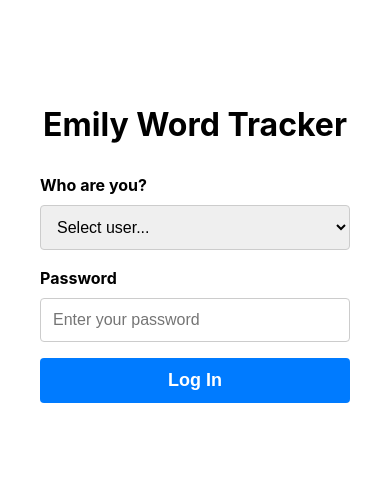
After one commit to nomindnick/emily-talking-app, a Flask app: page /login in a window 390 px wide. The commit adds this page. Shown: the top 482 px of the page. Run offline with Flask 3, Linux system fonts and the light colour scheme.

Commit message:
Complete Sprint 2: Authentication
Implement login/logout functionality using Flask-Login:
- Add UserMixin to User model for session management
- Configure Flask-Login with LoginManager and user_loader
- Add login/logout routes with password verification
- Create mobile-friendly login template with user dropdown
- Update base template with nav bar, logout button, flash messages
- Protect index route with @login_required
- Add seeded_db and authenticated_client test fixtures
- All 5 required authentication tests passing (17 total)

🤖 Generated with [Claude Code](https://claude.com/claude-code)

Co-Authored-By: Claude <noreply@anthropic.com>

```diff
--- a/app/__init__.py
+++ b/app/__init__.py
@@ -25,6 +25,11 @@ def create_app(config_name="default"):
     # Initialize extensions
     db.init_app(app)
 
+    # Initialize Flask-Login
+    from app.auth import login_manager
+
+    login_manager.init_app(app)
+
     # Register routes
     from app.routes import main_bp
 
--- a/app/models.py
+++ b/app/models.py
@@ -3,12 +3,13 @@
 from datetime import datetime, timezone
 
 import bcrypt
+from flask_login import UserMixin
 from sqlalchemy import func
 
 from app import db
 
 
-class User(db.Model):
+class User(UserMixin, db.Model):
     """User model for parent accounts."""
 
     __tablename__ = "users"
--- a/app/routes.py
+++ b/app/routes.py
@@ -1,11 +1,58 @@
 """Application routes."""
 
-from flask import Blueprint, render_template
+from flask import Blueprint, flash, redirect, render_template, request, url_for
+from flask_login import current_user, login_required, login_user, logout_user
+
+from app.models import User
 
 main_bp = Blueprint("main", __name__)
 
 
 @main_bp.route("/")
+@login_required
 def index():
-    """Display the main page."""
+    """Display the main dashboard."""
     return render_template("base.html")
+
+
+@main_bp.route("/login", methods=["GET", "POST"])
+def login():
+    """Handle user login."""
+    # Redirect if already logged in
+    if current_user.is_authenticated:
+        return redirect(url_for("main.index"))
+
+    if request.method == "POST":
+        username = request.form.get("username")
+        password = request.form.get("password")
+
+        if not username or not password:
+            flash("Please select a user and enter a password.", "error")
+            return redirect(url_for("main.login"))
+
+        user = User.query.filter_by(username=username).first()
+
+        if user is None or not user.check_password(password):
+            flash("Invalid username or password.", "error")
+            return redirect(url_for("main.login"))
+
+        login_user(user)
+        flash(f"Welcome back, {user.display_name}!", "success")
+
+        # Redirect to requested page or index
+        next_page = request.args.get("next")
+        if next_page:
+            return redirect(next_page)
+        return redirect(url_for("main.index"))
+
+    # GET request - display login form
+    users = User.query.all()
+    return render_template("login.html", users=users)
+
+
+@main_bp.route("/logout")
+def logout():
+    """Handle user logout."""
+    logout_user()
+    flash("You have been logged out.", "info")
+    return redirect(url_for("main.login"))
--- a/app/templates/base.html
+++ b/app/templates/base.html
@@ -4,13 +4,121 @@
     <meta charset="UTF-8">
     <meta name="viewport" content="width=device-width, initial-scale=1">
     <title>{% block title %}Emily Word Tracker{% endblock %}</title>
+    <style>
+        * {
+            box-sizing: border-box;
+        }
+
+        body {
+            font-family: -apple-system, BlinkMacSystemFont, 'Segoe UI', Roboto, Oxygen, Ubuntu, sans-serif;
+            margin: 0;
+            padding: 0;
+            line-height: 1.5;
+        }
+
+        .nav {
+            background-color: #007bff;
+            padding: 12px 20px;
+            display: flex;
+            justify-content: space-between;
+            align-items: center;
+        }
+
+        .nav-brand {
+            color: white;
+            font-size: 18px;
+            font-weight: bold;
+            text-decoration: none;
+        }
+
+        .nav-user {
+            display: flex;
+            align-items: center;
+            gap: 12px;
+            color: white;
+        }
+
+        .btn-logout {
+            padding: 8px 16px;
+            font-size: 14px;
+            color: #007bff;
+            background-color: white;
+            border: none;
+            border-radius: 4px;
+            cursor: pointer;
+            text-decoration: none;
+            min-height: 44px;
+            display: inline-flex;
+            align-items: center;
+        }
+
+        .btn-logout:hover {
+            background-color: #f0f0f0;
+        }
+
+        .container {
+            max-width: 800px;
+            margin: 0 auto;
+            padding: 20px;
+        }
+
+        .flash-messages {
+            margin-bottom: 20px;
+        }
+
+        .flash-message {
+            padding: 12px 16px;
+            border-radius: 4px;
+            margin-bottom: 8px;
+        }
+
+        .flash-message.success {
+            color: #155724;
+            background-color: #d4edda;
+            border: 1px solid #c3e6cb;
+        }
+
+        .flash-message.error {
+            color: #721c24;
+            background-color: #f8d7da;
+            border: 1px solid #f5c6cb;
+        }
+
+        .flash-message.info {
+            color: #0c5460;
+            background-color: #d1ecf1;
+            border: 1px solid #bee5eb;
+        }
+    </style>
     {% block head %}{% endblock %}
 </head>
 <body>
-    {% block content %}
-    <h1>Emily Word Tracker</h1>
-    <p>Welcome to Emily's vocabulary tracker!</p>
-    {% endblock %}
+    {% if current_user.is_authenticated %}
+    <nav class="nav">
+        <a href="{{ url_for('main.index') }}" class="nav-brand">Emily Word Tracker</a>
+        <div class="nav-user">
+            <span>{{ current_user.display_name }}</span>
+            <a href="{{ url_for('main.logout') }}" class="btn-logout">Log Out</a>
+        </div>
+    </nav>
+    {% endif %}
+
+    <div class="container">
+        {% with messages = get_flashed_messages(with_categories=true) %}
+            {% if messages %}
+                <div class="flash-messages">
+                    {% for category, message in messages %}
+                        <div class="flash-message {{ category }}">{{ message }}</div>
+                    {% endfor %}
+                </div>
+            {% endif %}
+        {% endwith %}
+
+        {% block content %}
+        <h1>Emily Word Tracker</h1>
+        <p>Welcome to Emily's vocabulary tracker!</p>
+        {% endblock %}
+    </div>
 
     {% block scripts %}{% endblock %}
 </body>
--- /dev/null
+++ b/app/templates/login.html
@@ -0,0 +1,114 @@
+{% extends "base.html" %}
+
+{% block title %}Login - Emily Word Tracker{% endblock %}
+
+{% block head %}
+<style>
+    .login-container {
+        max-width: 400px;
+        margin: 40px auto;
+        padding: 20px;
+    }
+
+    .login-form {
+        display: flex;
+        flex-direction: column;
+        gap: 16px;
+    }
+
+    .form-group {
+        display: flex;
+        flex-direction: column;
+        gap: 8px;
+    }
+
+    .form-group label {
+        font-weight: bold;
+        font-size: 16px;
+    }
+
+    .form-group select,
+    .form-group input {
+        padding: 12px;
+        font-size: 16px;
+        border: 1px solid #ccc;
+        border-radius: 4px;
+        min-height: 44px;
+        box-sizing: border-box;
+    }
+
+    .form-group select:focus,
+    .form-group input:focus {
+        outline: 2px solid #007bff;
+        border-color: #007bff;
+    }
+
+    .btn-login {
+        padding: 12px 24px;
+        font-size: 18px;
+        font-weight: bold;
+        color: white;
+        background-color: #007bff;
+        border: none;
+        border-radius: 4px;
+        cursor: pointer;
+        min-height: 44px;
+    }
+
+    .btn-login:hover {
+        background-color: #0056b3;
+    }
+
+    .btn-login:active {
+        background-color: #004494;
+    }
+
+    .error-message {
+        color: #dc3545;
+        background-color: #f8d7da;
+        border: 1px solid #f5c6cb;
+        padding: 12px;
+        border-radius: 4px;
+        margin-bottom: 16px;
+    }
+
+    h1 {
+        text-align: center;
+        margin-bottom: 24px;
+    }
+</style>
+{% endblock %}
+
+{% block content %}
+<div class="login-container">
+    <h1>Emily Word Tracker</h1>
+
+    {% with messages = get_flashed_messages() %}
+        {% if messages %}
+            {% for message in messages %}
+                <div class="error-message">{{ message }}</div>
+            {% endfor %}
+        {% endif %}
+    {% endwith %}
+
+    <form class="login-form" method="POST" action="{{ url_for('main.login') }}">
+        <div class="form-group">
+            <label for="username">Who are you?</label>
+            <select name="username" id="username" required>
+                <option value="">Select user...</option>
+                {% for user in users %}
+                    <option value="{{ user.username }}">{{ user.display_name }}</option>
+                {% endfor %}
+            </select>
+        </div>
+
+        <div class="form-group">
+            <label for="password">Password</label>
+            <input type="password" name="password" id="password" required
+                   placeholder="Enter your password">
+        </div>
+
+        <button type="submit" class="btn-login">Log In</button>
+    </form>
+</div>
+{% endblock %}
```
Also changed, not shown: app/auth.py (+14 -2 lines), tests/conftest.py (+36 -0 lines), tests/test_app.py (+2 -1 lines), tests/test_auth.py (added, +47 -0 lines).
